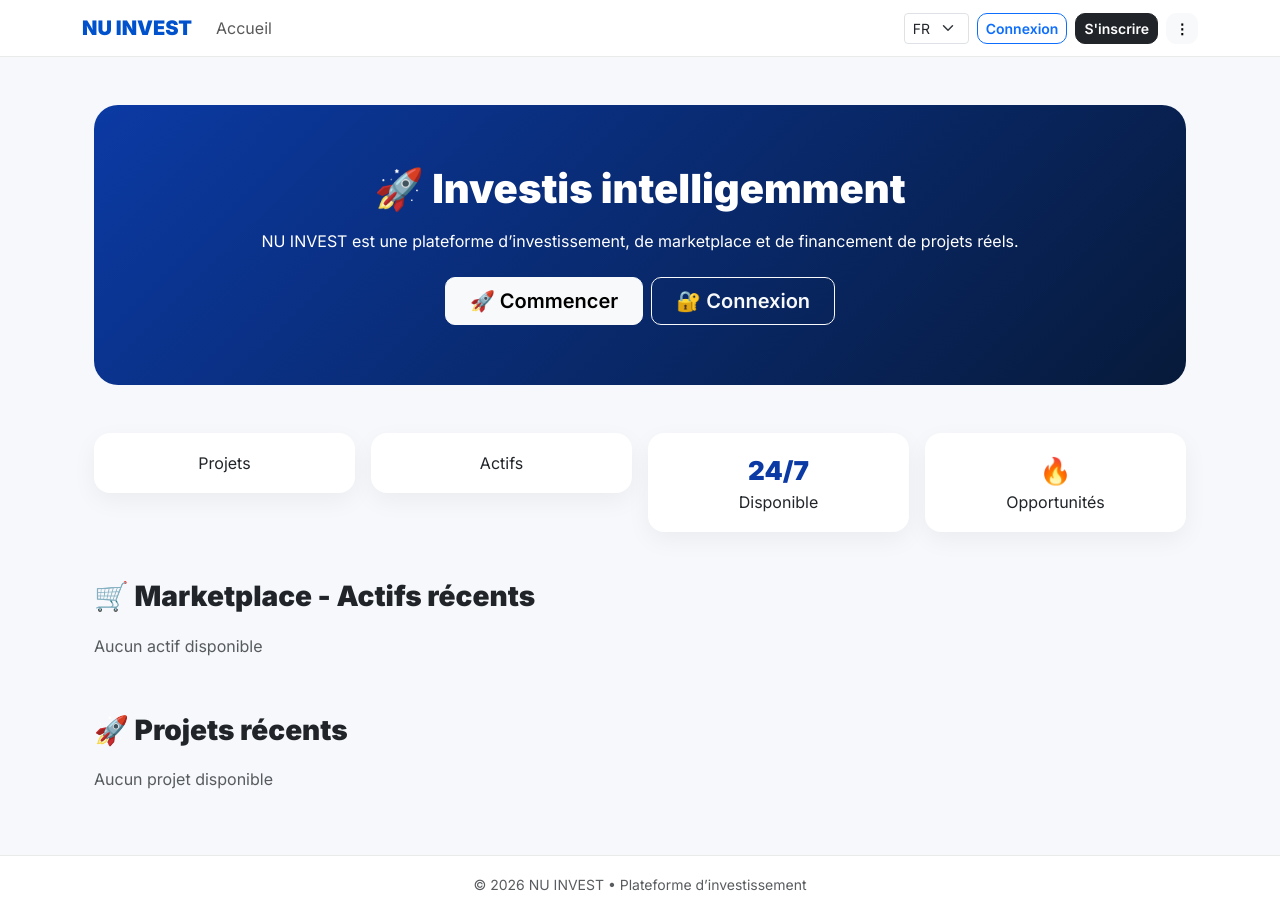
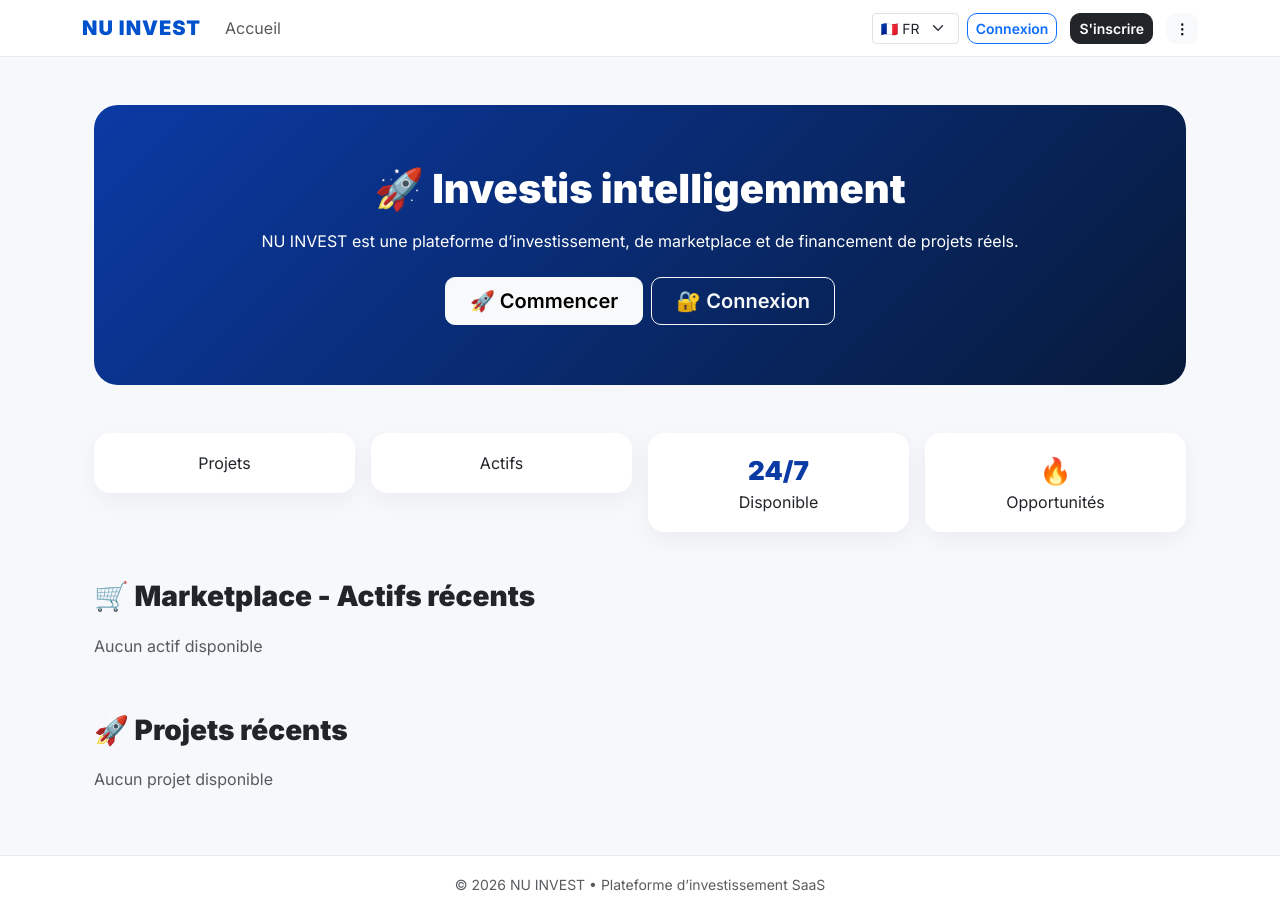
Before and after one commit to narkakaba-lgtm/nu-invest, a Django app: template platform_invest/templates/platform_invest/home.html in a window 1280 px wide. Run offline with Django 5.2, Linux system fonts and the light colour scheme; the template is opened without the code that fills it, so the values that code supplies are empty.

Commit message:
Update base.html

```diff
--- a/platform_invest/templates/platform_invest/base.html
+++ b/platform_invest/templates/platform_invest/base.html
@@ -2,9 +2,11 @@
 {% load i18n %}
 <!DOCTYPE html>
 <html lang="fr">
+
 <head>
     <meta charset="UTF-8">
     <meta name="viewport" content="width=device-width, initial-scale=1.0">
+
     <title>{% block title %}NU INVEST{% endblock %}</title>
 
     <!-- Bootstrap -->
@@ -32,6 +34,7 @@
         .navbar-brand {
             font-weight: 900;
             color: var(--primary) !important;
+            letter-spacing: 1px;
         }
 
         .btn {
@@ -51,6 +54,17 @@
             background: white;
             border-top: 1px solid #eaeaea;
         }
+
+        .nav-btns a {
+            margin-right: 5px;
+        }
+
+        @media (max-width: 768px) {
+            .nav-btns {
+                flex-direction: column;
+                align-items: flex-start;
+            }
+        }
     </style>
 
     {% block extra_css %}{% endblock %}
@@ -60,35 +74,40 @@
 
 <!-- ================= NAVBAR ================= -->
 <nav class="navbar navbar-expand-lg sticky-top">
+
     <div class="container">
 
+        <!-- BRAND -->
         <a class="navbar-brand" href="{% url 'home' %}">
             NU INVEST
         </a>
 
+        <!-- TOGGLE -->
         <button class="navbar-toggler" data-bs-toggle="collapse" data-bs-target="#nav">
             <span class="navbar-toggler-icon"></span>
         </button>
 
         <div class="collapse navbar-collapse" id="nav">
 
-            <!-- LEFT MENU -->
+            <!-- LEFT -->
             <ul class="navbar-nav me-auto">
                 <li class="nav-item">
                     <a class="nav-link" href="{% url 'home' %}">Accueil</a>
                 </li>
             </ul>
 
-            <!-- RIGHT MENU -->
-            <div class="d-flex align-items-center gap-2 flex-wrap">
+            <!-- RIGHT -->
+            <div class="d-flex align-items-center gap-2 flex-wrap nav-btns">
 
                 <!-- LANGUAGE -->
                 <form action="{% url 'set_language' %}" method="post">
                     {% csrf_token %}
-                    <select name="language" class="form-select form-select-sm" onchange="this.form.submit()">
-                        <option value="fr">FR</option>
-                        <option value="en">EN</option>
-                        <option value="pt">PT</option>
+                    <select name="language"
+                            class="form-select form-select-sm"
+                            onchange="this.form.submit()">
+                        <option value="fr">🇫🇷 FR</option>
+                        <option value="en">🇬🇧 EN</option>
+                        <option value="pt">🇵🇹 PT</option>
                     </select>
                 </form>
 
@@ -98,10 +117,9 @@
                     <a href="{% url 'publier_vente' %}" class="btn btn-warning btn-sm">💰 Vendre</a>
                     <a href="{% url 'deposer_projet' %}" class="btn btn-primary btn-sm">🚀 Projet</a>
                     <a href="{% url 'quiz' %}" class="btn btn-success btn-sm">🏆 Quiz</a>
-
                     <a href="{% url 'dashboard' %}" class="btn btn-dark btn-sm">Dashboard</a>
 
-                    <!-- MENU DROPDOWN -->
+                    <!-- DROPDOWN -->
                     <div class="dropdown">
                         <button class="btn btn-light btn-sm" data-bs-toggle="dropdown">⋮</button>
                         <ul class="dropdown-menu dropdown-menu-end">
@@ -115,7 +133,9 @@
                     <!-- LOGOUT -->
                     <form method="post" action="{% url 'logout' %}">
                         {% csrf_token %}
-                        <button class="btn btn-outline-danger btn-sm">Déconnexion</button>
+                        <button class="btn btn-outline-danger btn-sm">
+                            Déconnexion
+                        </button>
                     </form>
 
                 {% else %}
@@ -123,7 +143,7 @@
                     <a href="{% url 'login' %}" class="btn btn-outline-primary btn-sm">Connexion</a>
                     <a href="{% url 'inscription' %}" class="btn btn-dark btn-sm">S'inscrire</a>
 
-                    <!-- MENU DROPDOWN (VISITEUR) -->
+                    <!-- DROPDOWN VISITEUR -->
                     <div class="dropdown">
                         <button class="btn btn-light btn-sm" data-bs-toggle="dropdown">⋮</button>
                         <ul class="dropdown-menu dropdown-menu-end">
@@ -137,6 +157,7 @@
                 {% endif %}
 
             </div>
+
         </div>
 
     </div>
@@ -149,13 +170,11 @@
 
 <!-- ================= FOOTER ================= -->
 <footer class="text-center py-3 text-muted">
-    <small>© 2026 NU INVEST • Plateforme d’investissement</small>
+    <small>© 2026 NU INVEST • Plateforme d’investissement SaaS</small>
 </footer>
 
-<!-- Bootstrap -->
+<!-- JS -->
 <script src="https://cdn.jsdelivr.net/npm/bootstrap@5.3.0/dist/js/bootstrap.bundle.min.js"></script>
-
-<!-- Chart.js -->
 <script src="https://cdn.jsdelivr.net/npm/chart.js"></script>
 
 {% block extra_js %}{% endblock %}
```
